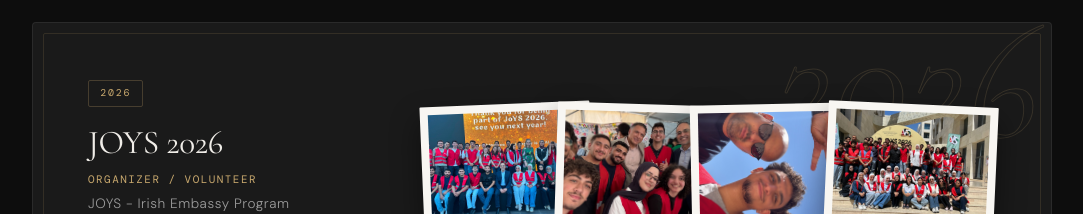
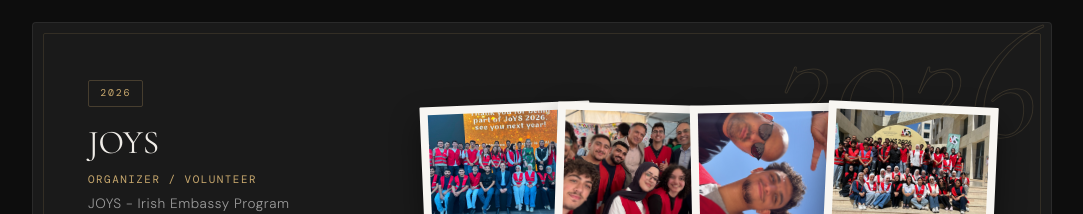
Before and after one commit to NAJDAWI-dot/digital-museum, a React (Vite) app: page / in a window 1280 px wide. Shown: the part 9320-9534 px from the top of the page, without its empty margins (98-1181 px from the left). Built offline with nearby package versions, Linux system fonts and the light colour scheme; no server answers; the database is empty; a web font is replaced by a local one.

Commit message:
chore: auto-update projects, settings, and timeline from live editor

```diff
--- a/src/data/projects.js
+++ b/src/data/projects.js
@@ -2515,7 +2515,7 @@
       "images/x-b1e9544258e6.jpg",
       "images/x-e8241f552075.jpg"
     ],
-    "eventTitle": "JOYS 2026"
+    "eventTitle": "JOYS"
   },
   {
     "id": "v1783508273301",
```
